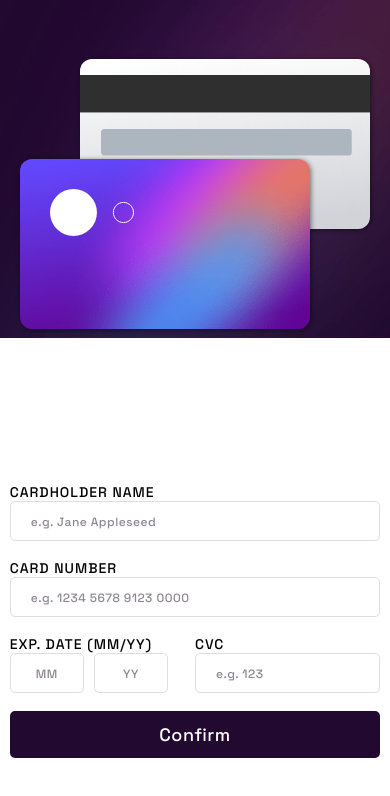
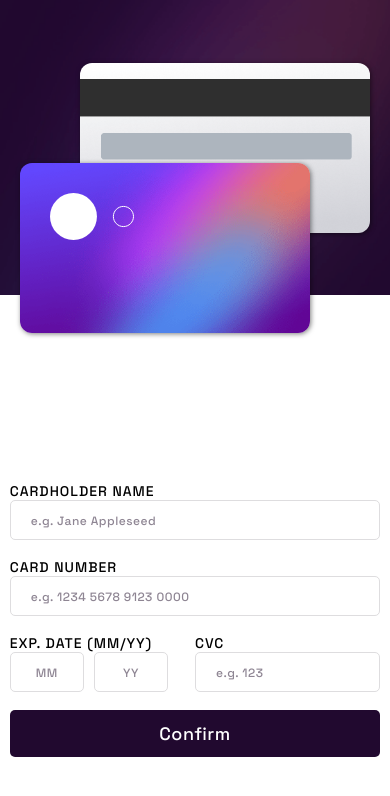
Before and after one commit to DevPebr/Interactive-card-details, a plain HTML site: page index.html in a window 390 px wide. Drawn offline with Linux system fonts and the light colour scheme.

Commit message:
Ajuste na responsividade para dispositivos móveis

```diff
--- a/scss/style.scss
+++ b/scss/style.scss
@@ -182,7 +182,7 @@
 
         main {
             flex-direction: column;
-            gap: 60px;
+            gap: 80px;
             .cards {
                 background-image: url(../images/bg-main-mobile.png);
                 width: 100%;
@@ -261,9 +261,10 @@
 
        body {
         main {
-            gap: 30px;
+            gap: 50px;
             .cards {
-                padding: 0;
+                padding: 50px 0 0 0;
+                height: 35vh;
                 .back-card {
                     right: 40px;
                     height: 170px;
@@ -303,9 +304,8 @@
                 }
             }
             .form {
-
+                height: 65vh;
                 form {
-
                     width: 95%;
 
                     input {
```
Also changed, not shown: scss/style.css, 1 other file.
